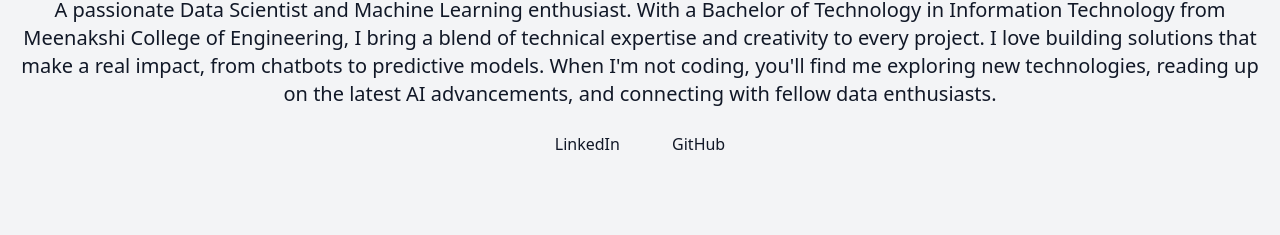
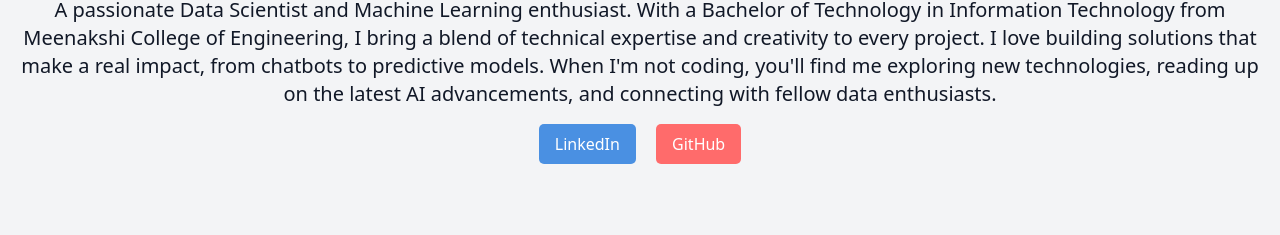
Before and after one commit to jacklinsibiyal/jacklinsibiyal.github.io, a plain HTML site: page index.html in a window 1280 px wide. Shown: the part 344-579 px from the top of the page. Drawn offline with nearby package versions, Linux system fonts and the light colour scheme.

Commit message:
Update index.html

```diff
--- a/index.html
+++ b/index.html
@@ -30,9 +30,9 @@
             <img src="https://avatars.githubusercontent.com/u/128830717?v=4" alt="Jacklin Sibiyal" class="w-40 h-40 rounded-full mx-auto mb-4">
             <h1 class="text-4xl font-bold">Hi, I'm Jacklin Sibiyal</h1>
             <p class="mt-4 text-xl">A passionate Data Scientist and Machine Learning enthusiast. With a Bachelor of Technology in Information Technology from Meenakshi College of Engineering, I bring a blend of technical expertise and creativity to every project. I love building solutions that make a real impact, from chatbots to predictive models. When I'm not coding, you'll find me exploring new technologies, reading up on the latest AI advancements, and connecting with fellow data enthusiasts.</p>
-            <div class="mt-4">
-                <a href="https://www.linkedin.com/in/jacklinsibiyal/" class="btn btn-coral mr-2">LinkedIn</a>
-                <a href="https://github.com/jacklinsibiyal" class="btn btn-blue">GitHub</a>
+            <div class="social-links">
+                <a href="https://www.linkedin.com/in/jacklinsibiyal/" class="btn btn-primary">LinkedIn</a>
+                <a href="https://github.com/jacklinsibiyal" class="btn btn-secondary">GitHub</a>
             </div>
         </div>
     </section>
```
